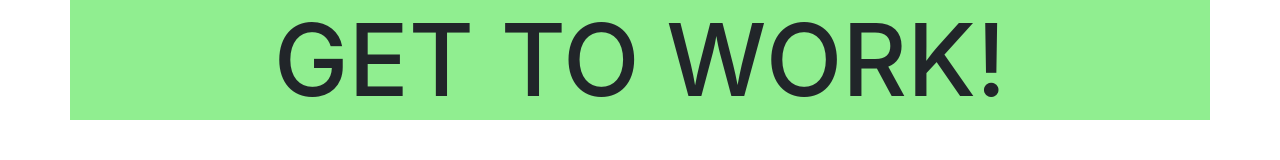
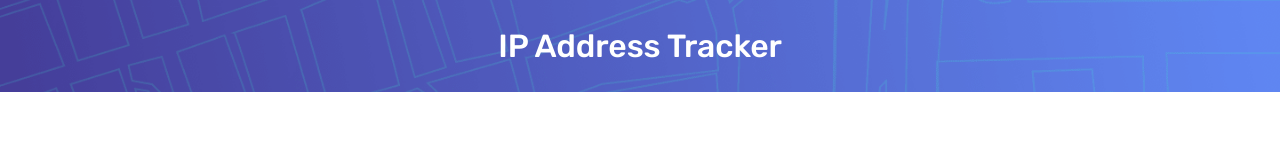
Before and after one commit to luxjoshyua/ip-address-tracker, a website built with webpack: page src/index.html in a window 1280 px wide. Built offline with nearby package versions, Linux system fonts and the light colour scheme.

Commit message:
initial project commit

```diff
--- a/src/index.html
+++ b/src/index.html
@@ -4,15 +4,24 @@
   <head>
     <meta charset="utf-8" />
     <meta http-equiv="X-UA-Compatible" content="IE=edge" />
-    <title></title>
+    <title>IP Address Tracker Challenge</title>
     <meta name="description" content="" />
     <meta name="viewport" content="width=device-width, initial-scale=1" />
+    <link
+      rel="icon"
+      type="image/png"
+      sizes="32x32"
+      href="./assets/images/favicon-32x32.png"
+    />
   </head>
   <body>
-    <div class="container">
-      <div class="d-flex justify-content-center">
-        <h1>GET TO WORK!</h1>
+    <section class="search-container">
+      <div class="content-wrapper">
+        <div class="heading-wrapper">
+          <h1 class="heading-large">IP Address Tracker</h1>
+        </div>
+        <div class="search-wrapper"></div>
       </div>
-    </div>
+    </section>
   </body>
 </html>
--- a/src/sass/_fonts.scss
+++ b/src/sass/_fonts.scss
@@ -0,0 +1,3 @@
+@import url("https://fonts.googleapis.com/css2?family=Rubik:wght@400;500;700&display=swap");
+
+// font-family: "Rubik", sans-serif;
--- a/src/sass/_sections.scss
+++ b/src/sass/_sections.scss
@@ -0,0 +1,20 @@
+.search-container {
+  position: relative;
+  width: 100%;
+  height: 100%;
+  background: url("../assets/images/pattern-bg.png") no-repeat center center;
+  background-size: cover;
+  .content-wrapper {
+    display: flex;
+    justify-content: center;
+    align-items: center;
+    margin: 0 auto;
+    max-width: 560px;
+    .heading-wrapper {
+      padding-top: 30px;
+      padding-bottom: 30px;
+    }
+    .search-wrapper {
+    }
+  }
+}
--- a/src/sass/_utilities.scss
+++ b/src/sass/_utilities.scss
@@ -1,4 +1,6 @@
-.heading {
-    font-size: 20vh;
-    color: red;
+.heading-large {
+  font-size: 3.2rem;
+  line-height: 1em;
+  letter-spacing: -0.1px;
+  color: $white;
 }
--- a/src/sass/_variables.scss
+++ b/src/sass/_variables.scss
@@ -0,0 +1,3 @@
+$white: #ffffff;
+$black: #000000;
+$light-black: #2c2c2c;
--- a/src/sass/index.scss
+++ b/src/sass/index.scss
@@ -17,6 +17,13 @@ body {
   padding: 0;
 }
 
+body {
+  font-family: "Rubik", sans-serif;
+  font-weight: regular;
+  font-size: 1.8rem;
+  line-height: 1.2em;
+}
+
 * {
   box-sizing: border-box;
 }
@@ -30,12 +37,3 @@ h6,
 p {
   margin: 0;
 }
-
-.container {
-  background-color: lightgreen;
-  div {
-    h1 {
-      font-size: 10rem;
-    }
-  }
-}
```
Also changed, not shown: src/assets/images/favicon-32x32.png (added), src/assets/images/icon-arrow.svg (added), src/assets/images/icon-location.svg (added), src/assets/images/pattern-bg.png (added), 3 other files.
